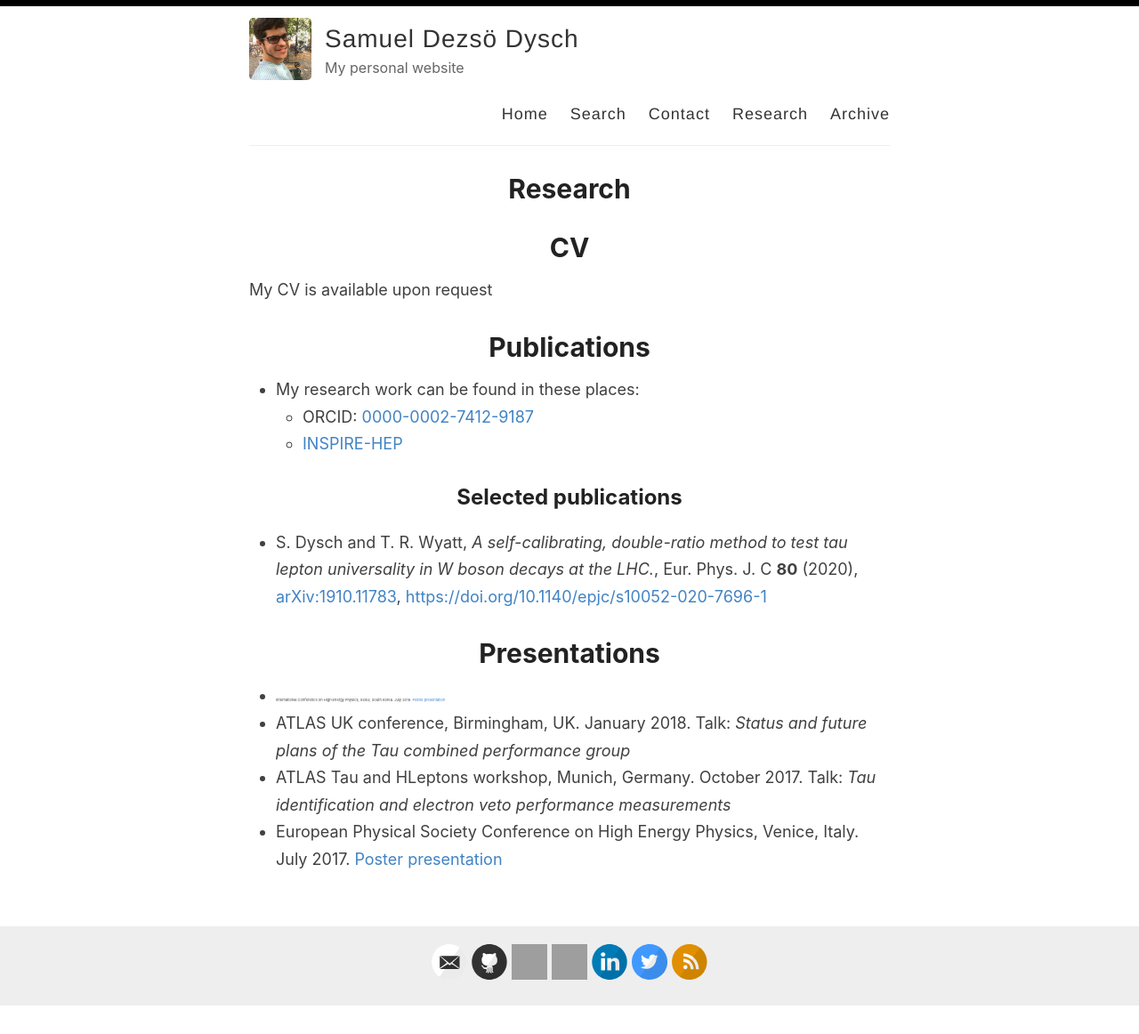
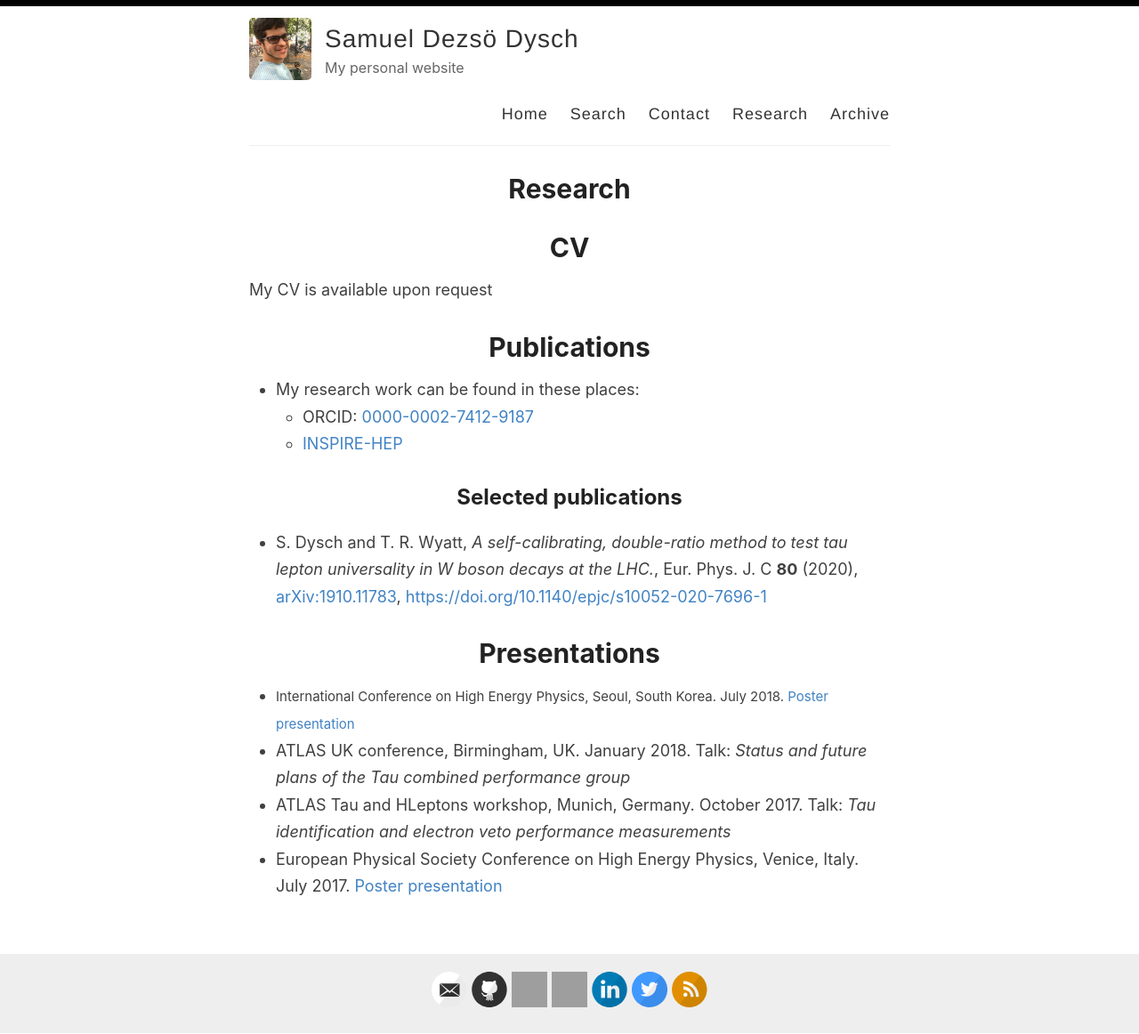
Before and after one commit to sdysch/sdysch.github.io_test, a Jekyll site: the page built from _pages/research.md, in a window 1280 px wide. Shown: the whole page at 89% size. Built offline with Jekyll 4.4.1, drawn with Linux system fonts in a browser that asks for light colours; before the commit the page ends 1131 px from its top, so only the background shows below that; grey boxes are pictures that could not be loaded.

Commit message:
Testing font size

```diff
--- a/_pages/research.md
+++ b/_pages/research.md
@@ -17,7 +17,7 @@
 - S. Dysch and T. R. Wyatt, _A self-calibrating, double-ratio method to test tau lepton universality in W boson decays at the LHC._, Eur. Phys. J. C **80** (2020), [arXiv:1910.11783](https://arxiv.org/abs/1910.11783), [https://doi.org/10.1140/epjc/s10052-020-7696-1](https://doi.org/10.1140/epjc/s10052-020-7696-1)
 
 # Presentations
-- <span style="font-size:4px;">International Conference on High Energy Physics, Seoul, South Korea. July 2018. [Poster presentation](https://cds.cern.ch/record/2634682)</span>
+- <span style="font-size:15px;">International Conference on High Energy Physics, Seoul, South Korea. July 2018. [Poster presentation](https://cds.cern.ch/record/2634682)</span>
 - ATLAS UK conference, Birmingham, UK. January 2018. Talk: _Status and future plans of the Tau combined performance group_
 - ATLAS Tau and HLeptons workshop, Munich, Germany. October 2017. Talk: _Tau identification and electron veto performance measurements_
 - European Physical Society Conference on High Energy Physics, Venice, Italy. July 2017. [Poster presentation](https://cds.cern.ch/record/2274251/)
```
